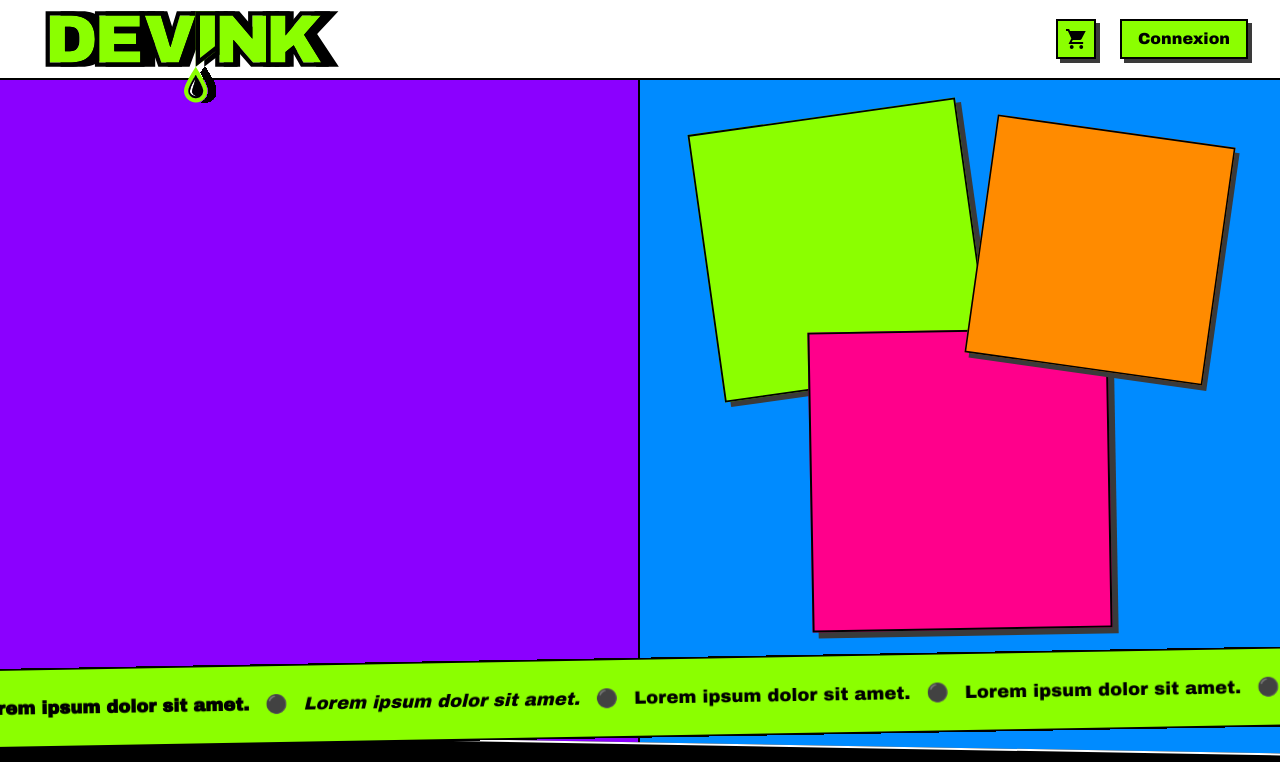
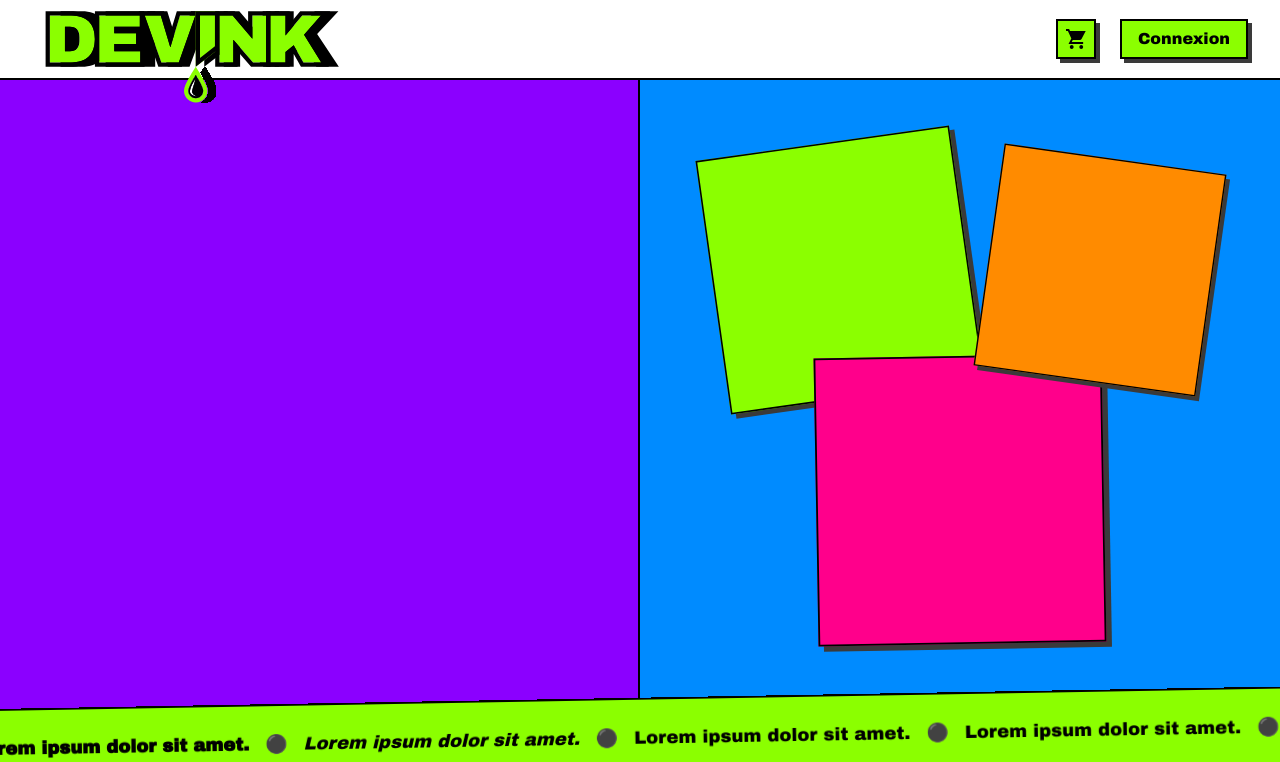
Before and after one commit to LucDub-code/devink, a Next.js app: page / in a window 1280 px wide. Shown: the top 762 px of the page. Built offline with nearby package versions, Linux system fonts and the light colour scheme.

Commit message:
feat: add GSAP hover scale animation on Hero cards

```diff
--- a/components/layout/Categories.tsx
+++ b/components/layout/Categories.tsx
@@ -12,8 +12,8 @@ export default function Categories() {
   ]
 
   return (
-    <section className="w-full p-4 h-170 bg-muted-foreground">
-      <div className="flex items-center justify-between w-full px-4 mt-18 mb-2">
+    <section className="w-full p-4 h-180 bg-muted-foreground">
+      <div className="flex items-center justify-between w-full px-4 mt-24 mb-2">
         <Text as="h2" className="uppercase text-outline-foreground">Catégories</Text>
         <Button variant="secondary" className="">Voir tous les produits</Button>
       </div>
--- a/components/layout/Hero.tsx
+++ b/components/layout/Hero.tsx
@@ -2,12 +2,36 @@ import Card from "@/components/ui/Card"
 
 export default function Hero() {
   return (
-    <section className="grid items-stretch w-full grid-cols-2 h-170">
+    <section className="grid items-stretch w-full grid-cols-2 h-180">
       <div className="border-r-2 bg-purple"></div>
       <div className="relative flex items-center justify-center bg-blue">
-        <Card background="bg-orange" translateY={-170} translateX={140} rotate={8} scale={0.8} zIndex="z-40" />
-        <Card background="bg-lime" translateY={-170} translateX={-120} rotate={-8} scale={0.9} zIndex="z-20" />
-        <Card background="bg-pink" translateY={60} translateX={0} rotate={-1} scale={1} zIndex="z-30" />
+        <Card
+          background="bg-orange"
+          translateY={-170}
+          translateX={140}
+          rotate={8}
+          scale={0.7}
+          hoverScale={0.8}
+          zIndex="z-40"
+        />
+        <Card
+          background="bg-lime"
+          translateY={-170}
+          translateX={-120}
+          rotate={-8}
+          scale={0.8}
+          hoverScale={0.9}
+          zIndex="z-20"
+        />
+        <Card
+          background="bg-pink"
+          translateY={60}
+          translateX={0}
+          rotate={-1}
+          scale={0.9}
+          hoverScale={1}
+          zIndex="z-30"
+        />
       </div>
     </section>
   )
--- a/components/ui/Card.tsx
+++ b/components/ui/Card.tsx
@@ -1,17 +1,54 @@
+"use client"
+
+import { useRef } from "react"
+import { gsap } from "gsap"
+import { useGSAP } from "@gsap/react"
+
 type CardProps = {
   background: string,
   scale: number,
+  hoverScale: number,
   zIndex: string,
   translateY: number,
   translateX: number,
   rotate: number
 }
 
-export default function Card({ background, scale, zIndex, translateY, translateX, rotate }: CardProps) {
+export default function Card({ background, scale, hoverScale, zIndex, translateY, translateX, rotate }: CardProps) {
+
+  const cardRef = useRef<HTMLDivElement>(null)
+
+  useGSAP(() => {
+    gsap.set(cardRef.current, {
+      x: translateX,
+      y: translateY,
+      rotation: rotate,
+      scale,
+    })
+  }, [])
+
+  const handleEnter = () => {
+    gsap.to(cardRef.current, {
+      scale: hoverScale,
+      duration: 0.4,
+      ease: "back.out(2)",
+    })
+  }
+
+  const handleLeave = () => {
+    gsap.to(cardRef.current, {
+      scale,
+      duration: 0.4,
+      ease: "back.out(2)",
+    })
+  }
+
   return (
     <div
-      className={`absolute h-75 w-75 border-2 border-background shadow-lg ${background} ${zIndex}`}
-      style={{transform: `translate(${translateX}px, ${translateY}px) rotate(${rotate}deg) scale(${scale})`}}
+      ref={cardRef}
+      onMouseEnter={handleEnter}
+      onMouseLeave={handleLeave}
+      className={`absolute h-80 w-80 border-2 border-background shadow-lg ${background} ${zIndex}`}
     >
     </div>
   )
```
